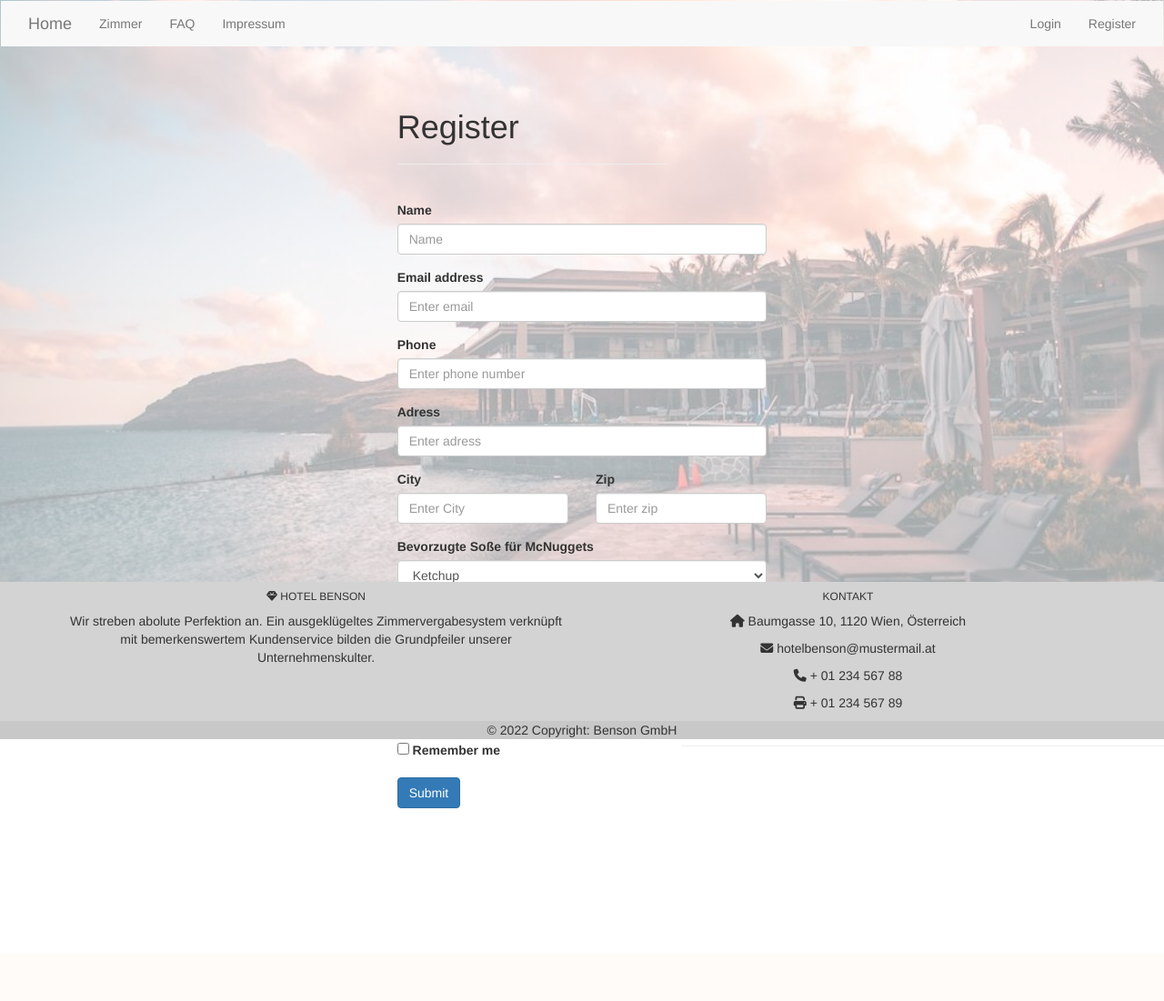
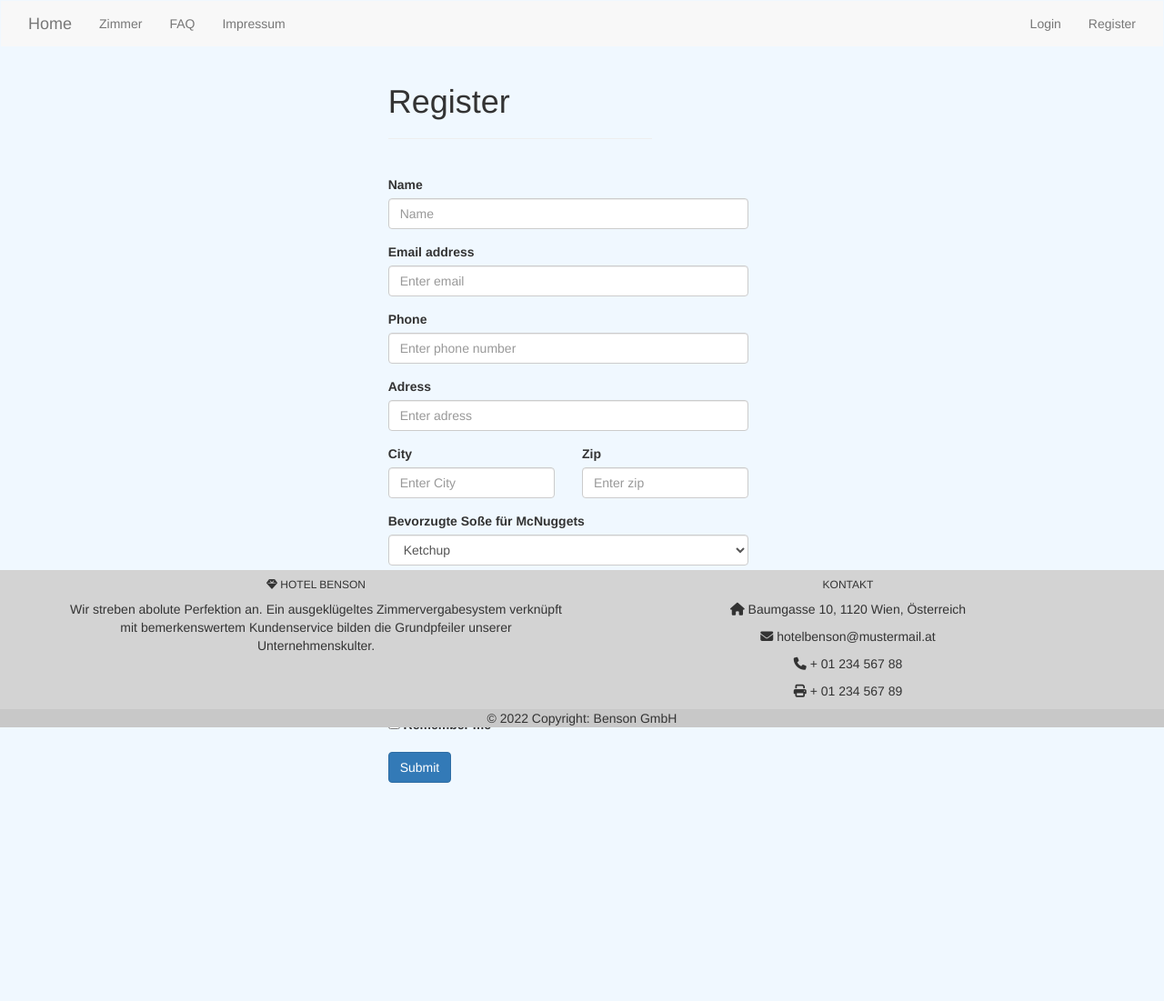
Before and after one commit to hotelbenson/hotelbenson.github.io, a PHP site: page /pages/register.html in a window 1280 px wide. Shown: the whole page at 91% size. Before the commit the page ends 889 px from the top, so only its background shows below. Run offline with PHP 8.4, Linux system fonts and the light colour scheme; some libraries are stand-ins or nearby versions.

Commit message:
Minor CSS Changes
Minor CSS changes and format fixes

```diff
--- a/css/style.css
+++ b/css/style.css
@@ -1,26 +1,27 @@
 body, html {
     height: 100%;
+    background-color:aliceblue;
   }
 .navbar {
     position: fixed;
     width: 100%;
-    height: 10vh;
     top: 0;
 }
 
+
 .background {
-    background-image: url('../uploads/background2.png');
-    height: 100vh;
-    width: 100vw;
+    background-color:aliceblue;
+    height: 100%;
     padding: 0;
     margin: 0;
-    background-position: center;
-    background-repeat: no-repeat;
-    background-size: cover;
 }
 .footer {
     position: fixed;
     width: 100%;
-    height: 20vh;
     bottom: 0;
 }
+
+.footerspaceholder{
+    width: 100%;
+    height: 30vh;
+}
--- a/pages/login.html
+++ b/pages/login.html
@@ -14,9 +14,11 @@
     <body>
 
         <div class="background">
+
             <div class="navbar">
                 <div w3-include-html="navbar.html"></div>
             </div>
+
             <div class="row" style="width: 100vw">
                     <div class="col-md-3 col-md-offset-4">
                         <h1>Login</h1>
--- a/pages/register.html
+++ b/pages/register.html
@@ -13,10 +13,13 @@
 
     <body>
         <div class="background">
+
             <div class="navbar">
                 <div w3-include-html="navbar.html"></div>
             </div>
-            <div class="row">
+
+
+            <div class="row" style="width: 100vw">
                 <div class="col-md-3 col-md-offset-4">
                     <h1>Register</h1>
                     <hr>
@@ -24,8 +27,8 @@
                 </div>
             </div>
 
-            <form>
-                <div class="row mt-auto">
+            <form >
+                <div class="row" style="width: 100vw">
                     <div class="col-md-4 col-md-offset-4">
                         <div class="form-group">
                             <label for="name">Name</label>
@@ -33,7 +36,7 @@
                         </div>
                     </div>
                 </div>
-                <div class="row mt-auto">
+                <div class="row" style="width: 100vw">
                     <div class="col-md-4 col-md-offset-4">
                         <div class="form-group">
                             <label for="email">Email address</label>
@@ -41,7 +44,7 @@
                         </div>
                     </div>
                 </div>
-                <div class="row mt-auto">
+                <div class="row" style="width: 100vw">
                     <div class="col-md-4 col-md-offset-4">
                         <div class="form-group">
                             <label for="tel">Phone</label>
@@ -49,7 +52,7 @@
                         </div>
                     </div>
                 </div>
-                <div class="row mt-auto">
+                <div class="row" style="width: 100vw">
                     <div class="col-md-4 col-md-offset-4">
                         <div class="form-group">
                             <label for="adress">Adress</label>
@@ -57,7 +60,7 @@
                         </div>
                     </div>
                 </div>
-                <div class="row mt-auto">
+                <div class="row" style="width: 100vw">
                     <div class="col-md-2 col-md-offset-4">
                         <div class="form-group">
                             <label for="city">City</label>
@@ -71,7 +74,7 @@
                         </div>
                     </div>
                 </div>
-                <div class="row">
+                <div class="row" style="width: 100vw">
                     <div class="col-md-4 col-md-offset-4">
                         <div class="form-group">
                             <label for="nugget">Bevorzugte Soße für McNuggets</label>
@@ -85,7 +88,7 @@
                         </div>
                     </div>
                 </div>
-                <div class="row">
+                <div class="row" style="width: 100vw">
                     <div class="col-md-4 col-md-offset-4">
                         <div class="form-group">
                             <label for="password">Password</label>
@@ -93,7 +96,7 @@
                         </div>
                     </div>
                 </div>
-                <div class="row">
+                <div class="row" style="width: 100vw">
                     <div class="col-md-4 col-md-offset-4">
                         <div class="form-group">
                             <label for="password2">Repeat Password</label>
@@ -101,7 +104,7 @@
                         </div>
                     </div>
                 </div>
-                <div class="row">
+                <div class="row" style="width: 100vw">
                     <div class="col-md-3 col-md-offset-4">
                         <div class="form-group form-check">
                             <input type="checkbox" class="form-check-input" id="exampleCheck1">
@@ -109,20 +112,21 @@
                         </div>
                     </div>
                 </div>
-                <div class="row">
+                <div class="row" style="width: 100vw">
                     <div class="col-md-3 col-md-offset-4">
                         <button type="submit" class="btn btn-primary">Submit</button>
                     </div>
                 </div>
 
             </form>
-            <div style="height: 20vh;"></div>
-            <div class="footer">
-                <div w3-include-html="footer.html"></div>
-            </div>
+            <div class="footerspaceholder"></div>
+
         </div>
 
-        <hr>
+        <div class="footer">
+            <div w3-include-html="footer.html"></div>
+        </div>
+
         <script>includeHTML();</script>
     </body>
 </html>
```
Also changed, not shown: index.html (+8 -3 lines), pages/hilfe.html (+10 -5 lines), pages/impressum.html (+8 -0 lines), pages/zimmer.html (+12 -5 lines).
